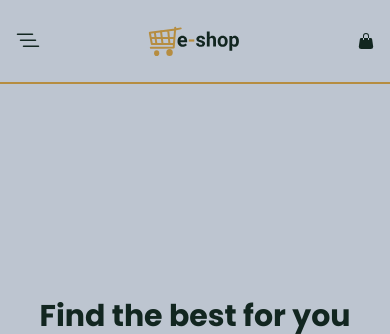
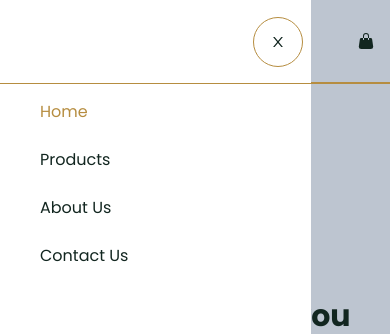
Before and after one commit to nyominkhat/e-shop, a React (Vite) app: page / in a window 390 px wide. Both pictures are taken after a click on the element 75 px from the left and 41 px from the top of the page. Shown: the top 334 px of the page. Built offline with nearby package versions, Linux system fonts and the light colour scheme; no server answers.

Commit message:
responsive sidebar

```diff
--- a/src/App.jsx
+++ b/src/App.jsx
@@ -20,6 +20,7 @@ function App() {
   const [quentity, setQuentity] = useState(0);
   const [totalPrice, setTotalPrice] = useState(0);
   const [isShown, setIsShown] = useState(false);
+  const [isOpen, setIsOpen] = useState(false);
   const [isAdded, setIsAdded] = useState(false);
   const [cartProduct, setCartProduct] = useState([]);
 
@@ -57,8 +58,6 @@ function App() {
   };
 
   const ContextValue = {
-    isShown,
-    setIsShown,
     quentity,
     setQuentity,
     setCartProduct,
@@ -67,6 +66,10 @@ function App() {
     setTotalPrice,
     handleAdd,
     handleRemove,
+    isShown,
+    setIsShown,
+    isOpen,
+    setIsOpen,
   };
 
   // console.log("run", totalPrice, quentity);
--- a/src/components/NavBar.jsx
+++ b/src/components/NavBar.jsx
@@ -2,6 +2,7 @@ import React, { useContext } from "react";
 import { BsFillHandbagFill, BsListNested } from "react-icons/bs";
 import { NavLink } from "react-router-dom";
 import { motion } from "framer-motion";
+import { AiOutlineClose } from "react-icons/ai";
 
 import { Context } from "../App";
 import Logo from "/images/logo.svg";
@@ -11,7 +12,7 @@ let activeLink = {
 };
 
 const NavBar = ({ amount }) => {
-  const { isShown, setIsShown } = useContext(Context);
+  const { isShown, setIsShown, isOpen, setIsOpen } = useContext(Context);
 
   return (
     <nav className="sticky top-0 right-[10vw] z-50">
@@ -19,7 +20,10 @@ const NavBar = ({ amount }) => {
         {/* small device */}
         <ul className="flex items-center justify-between w-full p-4 sm:hidden">
           <li className="w-1/3">
-            <span className="text-2xl menu">
+            <span
+              onClick={() => setIsOpen(true)}
+              className="text-2xl menu cursor-pointer"
+            >
               <BsListNested />
             </span>
           </li>
@@ -117,6 +121,63 @@ const NavBar = ({ amount }) => {
           </li>
         </ul>
       </div>
+
+      {isOpen ? (
+        <motion.aside
+          initial={{ x: -100 }}
+          animate={{ x: 0 }}
+          transition={{
+            duration: 1,
+            type: "spring",
+            bounce: 0.6,
+          }}
+          className="fixed sm:hidden top-0 -left-10 z-50 text-charcoal w-[90vw] h-[100vh] bg-white"
+        >
+          <span className="min-h-[10vh] border-b-[1px] border-secondary flex justify-end items-center pr-2">
+            <span
+              className="cursor-pointer p-4 border rounded-full border-secondary"
+              onClick={() => setIsOpen(false)}
+            >
+              <AiOutlineClose />
+            </span>
+          </span>
+
+          <ul className="flex flex-col p-4 pl-20 gap-6">
+            <li onClick={() => setIsOpen(false)}>
+              <NavLink
+                to="/"
+                style={({ isActive }) => (isActive ? activeLink : null)}
+              >
+                Home
+              </NavLink>
+            </li>
+            <li onClick={() => setIsOpen(false)}>
+              <NavLink
+                style={({ isActive }) => (isActive ? activeLink : null)}
+                to="/products"
+              >
+                Products
+              </NavLink>
+            </li>
+            <li onClick={() => setIsOpen(false)}>
+              <NavLink
+                to="/about"
+                style={({ isActive }) => (isActive ? activeLink : null)}
+              >
+                About Us
+              </NavLink>
+            </li>
+            <li onClick={() => setIsOpen(false)}>
+              <NavLink
+                to="/contactus"
+                style={({ isActive }) => (isActive ? activeLink : null)}
+              >
+                Contact Us
+              </NavLink>
+            </li>
+          </ul>
+        </motion.aside>
+      ) : null}
     </nav>
   );
 };
--- a/src/components/ProductDetail.jsx
+++ b/src/components/ProductDetail.jsx
@@ -102,7 +102,12 @@ const ProductDetail = () => {
           <span className="font-bold text-gray">Ks {price}.00</span>
           <p className="flex my-2 text-sm">{description}</p>
           <div className="flex mt-4 items-center justify-between">
-            <button className="btn btn-outline btn-accent">Add To Cart</button>
+            <button
+              onClick={() => handleAdd(sluggedProduct)}
+              className="btn btn-outline btn-accent"
+            >
+              Add To Cart
+            </button>
             <Link className="pr-4" to="/products">
               <TiArrowBack size={25} />
             </Link>
```
